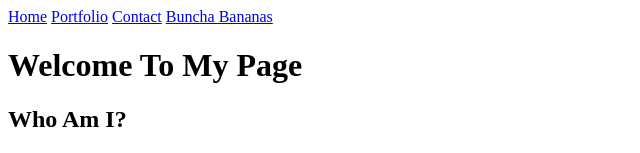
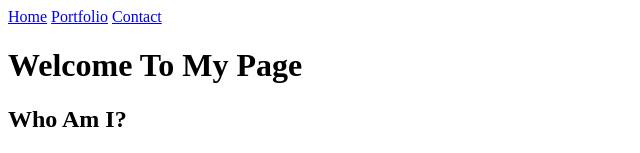
Before and after one commit to Tyrese-mp3/portfolio, a plain HTML site: page index.html in a window 1280 px wide. Shown: the top 153 px of the page, without its empty margins (0-640 px from the left). Drawn offline with Linux system fonts and the light colour scheme.

Commit message:
Update index.html

```diff
--- a/index.html
+++ b/index.html
@@ -10,7 +10,6 @@
         <a href="index.html">Home</a>
         <a href="portfolio.html">Portfolio</a>
         <a href="contact.html">Contact</a>
-        <a href="buncha.html">Buncha Bananas</a>
     </nav>
     <header>
         <h1>Welcome To My Page</h1>
```
